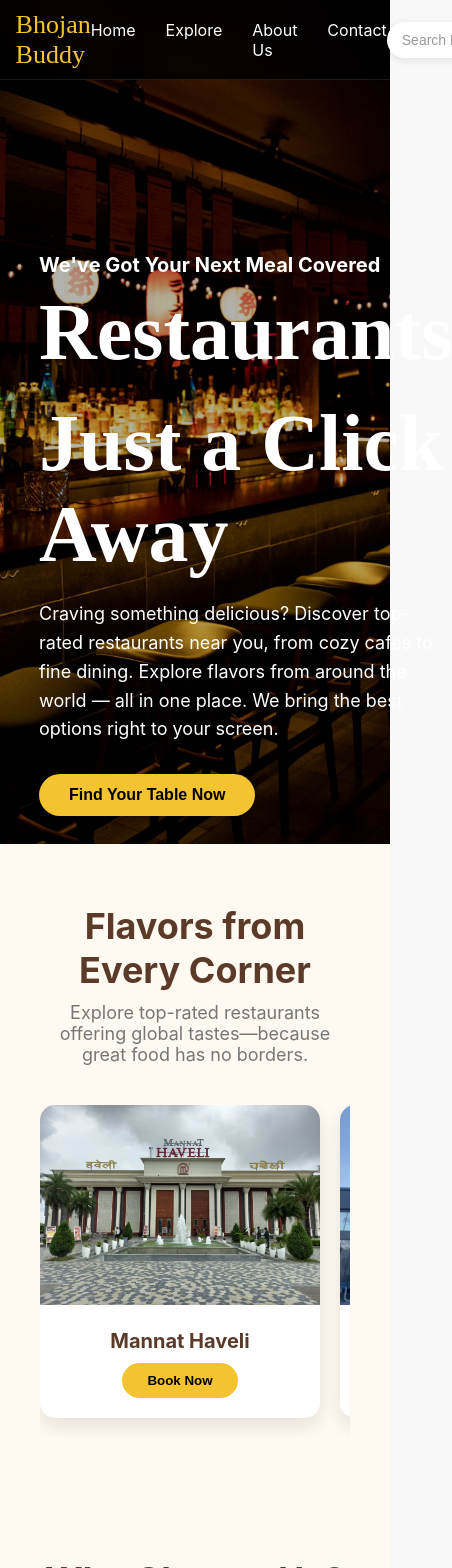
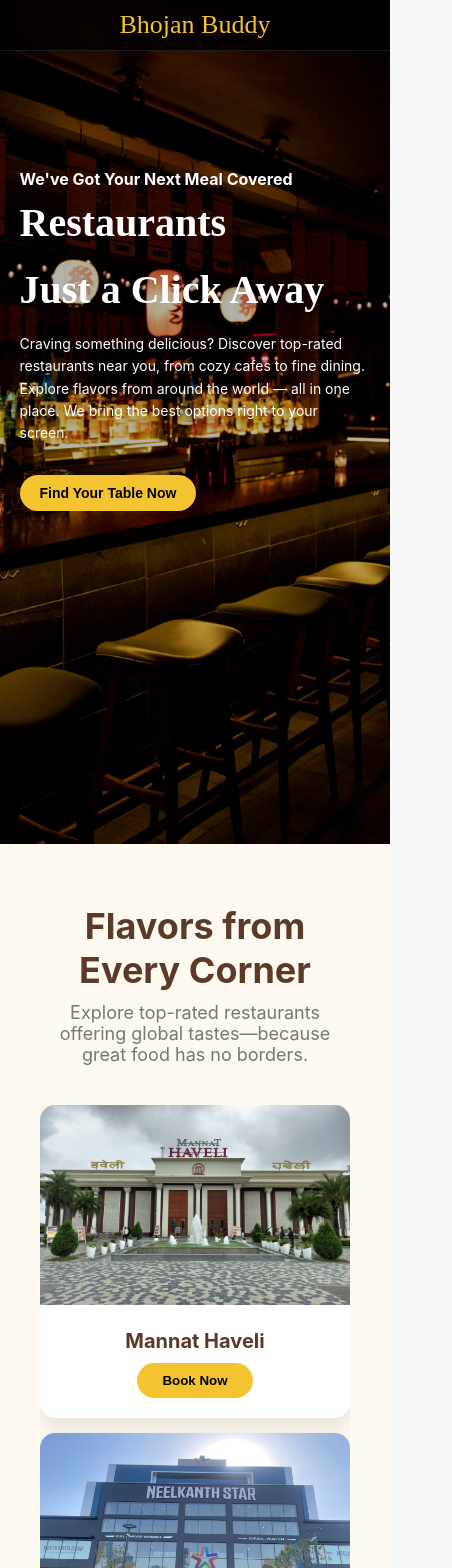
Before and after one commit to Saksham-9898/BhojanBuddy, a React (Vite) app: page / in a window 390 px wide. Shown: the top 1568 px of the page, 452 px wide, since content can reach past the window. Built offline with nearby package versions, Linux system fonts and the light colour scheme.

Commit message:
added responsiveness

```diff
--- a/src/components/Footer.css
+++ b/src/components/Footer.css
@@ -66,3 +66,14 @@
   border-top: 1px solid #ddb892;
   padding-top: 20px;
 }
+
+@media (max-width: 768px) {
+  .footer-columns {
+    grid-template-columns: 1fr;
+    gap: 20px;
+  }
+
+  .footer-bottom {
+    font-size: 0.75rem;
+  }
+}
--- a/src/components/herosection.css
+++ b/src/components/herosection.css
@@ -56,3 +56,28 @@
     transform: scale(1.05);
     transition: all 0.3s ease;
   }
+
+  @media (max-width: 768px) {
+    .hero-content {
+      top: 20%;
+      left: 5%;
+      max-width: 90%;
+    }
+
+    .hero-content h1 {
+      font-size: 40px;
+    }
+
+    .hero-content h4 {
+      font-size: 16px;
+    }
+
+    .hero-content p {
+      font-size: 14px;
+    }
+
+    .order-now-button {
+      padding: 10px 20px;
+      font-size: 14px;
+    }
+  }
--- a/src/components/navbar.css
+++ b/src/components/navbar.css
@@ -1,4 +1,3 @@
-
 * {
   padding: 0;
   margin: 0;
@@ -104,3 +103,30 @@
 .signup-btn:hover {
   background-color: #ffd700;
 }
+
+@media (max-width: 768px) {
+  .navbar {
+
+    flex-direction: column;
+    height: auto;
+    padding: 10px;
+  }
+
+  .nav-links {
+    display: none;
+    flex-direction: column;
+    gap: 15px;
+  }
+
+  .search-bar {
+    display: none;
+    width: 100%;
+    margin-top: 10px;
+  }
+
+  .nav-buttons {
+    display: none;
+    flex-direction: column;
+    gap: 10px;
+  }
+}
--- a/src/components/rescard.css
+++ b/src/components/rescard.css
@@ -84,3 +84,14 @@
   .order-now-btn:hover {
     background-color: #e5b825;
   }
+
+  @media (max-width: 768px) {
+    .coffee-carousel {
+      flex-direction: column;
+      gap: 15px;
+    }
+
+    .coffee-card {
+      min-width: 100%;
+    }
+  }
--- a/src/components/testimonial.css
+++ b/src/components/testimonial.css
@@ -59,3 +59,14 @@
     color: #5b3a29;
     font-weight: bold;
   }
+
+  @media (max-width: 768px) {
+    .testimonial-scroll-container {
+      flex-direction: column;
+      gap: 20px;
+    }
+
+    .testimonial-card {
+      width: 100%;
+    }
+  }
```
